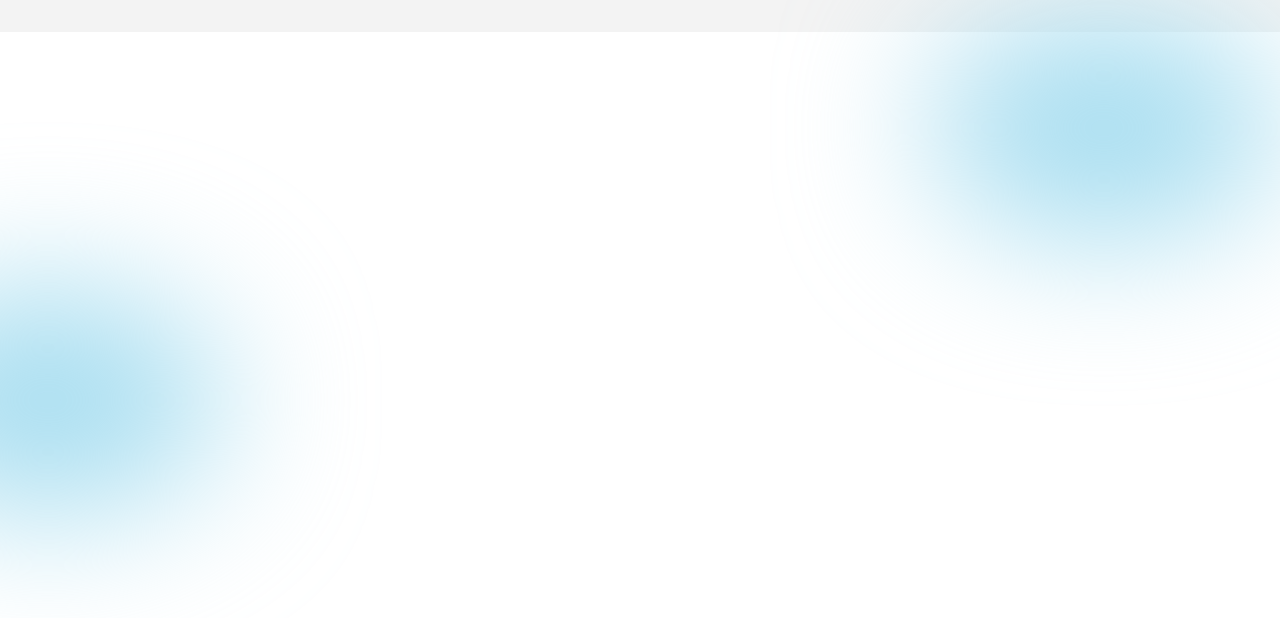
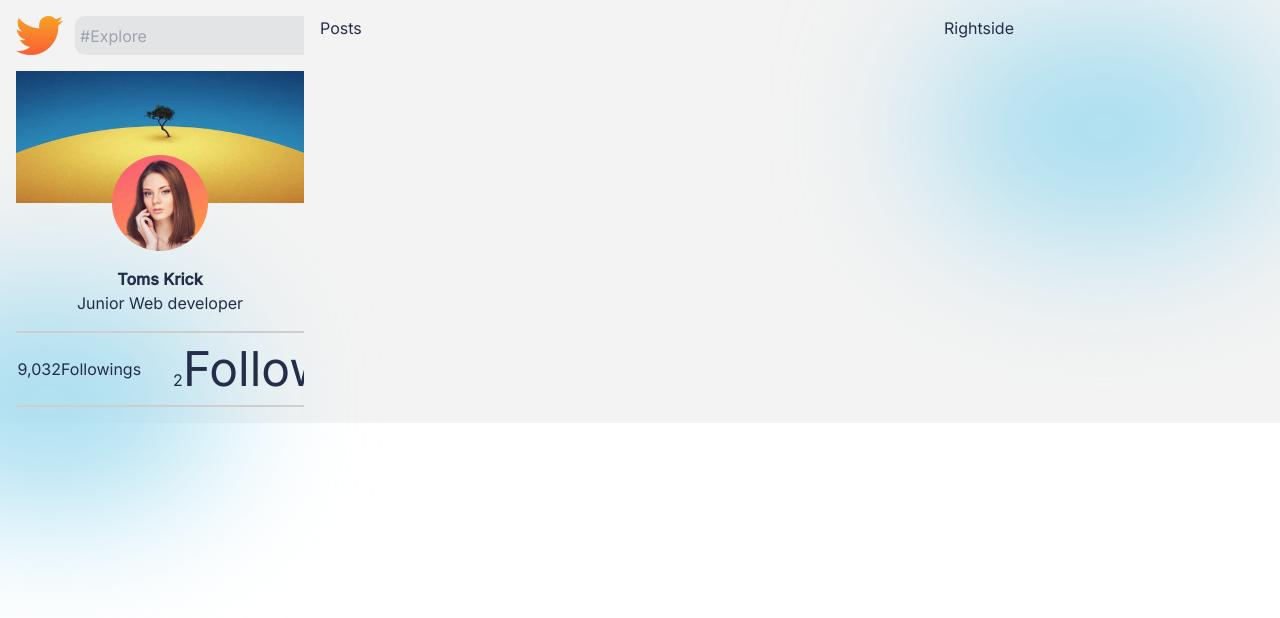
Before and after one commit to tomskrick/marchent-chat, a React (Create React App) app: page / in a window 1280 px wide. Shown: the top 618 px of the page. Built offline with nearby package versions, Linux system fonts and the light colour scheme.

Commit message:
installaed the tailwind library and daisy ui

```diff
--- a/package.json
+++ b/package.json
@@ -10,8 +10,10 @@
     "@testing-library/react": "^12.0.0",
     "@testing-library/user-event": "^13.2.1",
     "axios": "^0.27.2",
+    "daisyui": "^2.50.1",
     "react": "^17.0.2",
     "react-dom": "^17.0.2",
+    "react-icons": "^4.7.1",
     "react-router-dom": "6",
     "react-scripts": "5.0.0",
     "web-vitals": "^2.1.0"
@@ -39,5 +41,8 @@
       "last 1 firefox version",
       "last 1 safari version"
     ]
+  },
+  "devDependencies": {
+    "tailwindcss": "^3.2.6"
   }
 }
--- a/src/App.css
+++ b/src/App.css
@@ -1,3 +1,6 @@
+@tailwind base;
+@tailwind components;
+@tailwind utilities;
 :root {
   --yellow: #f5c32c;
   --orange: #fca61f;
--- a/src/App.js
+++ b/src/App.js
@@ -1,9 +1,11 @@
 import "./App.css"
+import Home from "./pages/home/Home";
 function App() {
   return (
     <div className="App">
       <div className="blur" style={{ top: '--18%', right: '0' }}>aaaa</div>
-      <div className="blur" style={{top:'36%',left:'-8rem'}}></div>
+      <div className="blur" style={{ top: '36%', left: '-8rem' }}></div>
+      <Home></Home>
     </div>
   );
 }
--- /dev/null
+++ b/src/Components/LogoSearch/LogoSearch.css
@@ -0,0 +1,31 @@
+.LogoSearch {
+    display: flex;
+    gap: 0.75rem;
+}
+
+.Search {
+    display: flex;
+    background-color: var(--inputColor);
+    border-radius: 10px;
+    padding: 5px;
+}
+
+.Search>input {
+    background-color: transparent;
+    border: none;
+    outline: none;
+}
+
+.s-icon {
+    display: flex;
+    justify-content: center;
+    align-items: center;
+    background-color: orangered;
+    border-radius: 5px;
+    padding: 4px;
+    color: white;
+}
+.s-icon:hover{
+    cursor: pointer;
+
+}
--- /dev/null
+++ b/src/Components/LogoSearch/LogoSearch.jsx
@@ -0,0 +1,19 @@
+import React from 'react';
+import './LogoSearch.css'
+import logo from '../../img/logo.png'
+import { FaSearch } from 'react-icons/fa';
+const LogoSearch = () => {
+    return (
+        <div className='LogoSearch'>
+            <img src={logo} alt="" />
+            <div className="Search">
+                <input type="text" name="" id="" placeholder='#Explore' />
+                <div className="s-icon">
+                    <FaSearch></FaSearch>
+                </div>
+            </div>
+        </div>
+    );
+};
+
+export default LogoSearch;
--- /dev/null
+++ b/src/Components/ProfileCard.jsx/ProfileCard.css
@@ -0,0 +1,58 @@
+.ProfileCard {
+    display: flex;
+    flex-direction: column;
+    position: relative;
+    gap: 1rem;
+    border-radius: 1.5rem;
+}
+
+.ProfileImages {
+    position: relative;
+    display: flex;
+    flex-direction: column;
+    align-items: center;
+    justify-content: center;
+}
+
+.ProfileImages>img:nth-of-type(1) {
+    width: 100%;
+}
+
+.ProfileImages>img:nth-of-type(2) {
+    width: 6rem;
+    border-radius: 50%;
+    position: absolute;
+    bottom: -3rem;
+    box-shadow: var(--profilShadow);
+}
+
+.ProfileName {
+    display: flex;
+    flex-direction: column;
+    align-items: center;
+    justify-content: center;
+    margin-top: 3rem;
+}
+
+.ProfileName>span:nth-of-type(1) {
+font-weight: bold;
+
+}
+.followStatus{
+    display: flex;
+    flex-direction: column;
+    align-items: center;
+    justify-content: center;
+    gap: 0.75rem;
+}
+.followStatus>hr{
+    width: 85%;
+    border: 1px solid var(--hrColor);
+}
+.followStatus>div{
+    display: flex;
+    gap: 1rem;
+    width: 80%;
+    justify-content: space-around;
+    align-items: center;
+}
--- /dev/null
+++ b/src/Components/ProfileCard.jsx/ProfileCard.jsx
@@ -0,0 +1,35 @@
+import React from 'react';
+import './ProfileCard.css'
+import cover from '../../img/cover.jpg'
+import profile from '../../img/profileImg.jpg'
+const ProfileCard = () => {
+    return (
+        <div className='ProfileCard'>
+            <div className="ProfileImages">
+                <img src={cover} alt="" />
+                <img src={profile} alt="" />
+            </div>
+            <div className="ProfileName">
+                <span>Toms Krick</span>
+                <span>Junior Web developer</span>
+            </div>
+            <div className="followStatus">
+                <hr />
+                <div>
+                    <div className="follow">
+                        <span>9,032</span>
+                        <span>Followings</span>
+                    </div>
+                    <div className='vl'></div>
+                    <div className="follow">
+                        <span>2</span>
+                        <span className='text-5xl'>Follower</span>
+                    </div>
+                </div>
+                <hr />
+            </div>
+        </div>
+    );
+};
+
+export default ProfileCard;
--- /dev/null
+++ b/src/Components/profileside/ProfileSide.css
@@ -0,0 +1,7 @@
+.Profileside{
+    display: flex;
+    flex-direction: column;
+    gap: 1rem;
+    align-items: center;
+    overflow: auto;
+}
--- /dev/null
+++ b/src/Components/profileside/Profileside.jsx
@@ -0,0 +1,14 @@
+import React from 'react';
+import LogoSearch from '../LogoSearch/LogoSearch';
+import ProfileCard from '../ProfileCard.jsx/ProfileCard';
+import './ProfileSide.css'
+const Profileside = () => {
+    return (
+        <div className='Profileside'>
+            <LogoSearch></LogoSearch>
+            <ProfileCard></ProfileCard>
+        </div>
+    );
+};
+
+export default Profileside;
--- /dev/null
+++ b/src/pages/home/Home.css
@@ -0,0 +1,6 @@
+.Home{
+    position: relative;
+    display: grid;
+    grid-template-columns: 18rem auto 20rem;
+    gap: 1rem;
+}
--- /dev/null
+++ b/src/pages/home/Home.jsx
@@ -0,0 +1,14 @@
+import React from 'react';
+import Profileside from '../../Components/profileside/Profileside';
+import './Home.css'
+const Home = () => {
+    return (
+        <div className='Home'>
+            <Profileside></Profileside>
+            <div className="postSide">Posts</div>
+            <div className="rightSide">Rightside</div>
+        </div>
+    );
+};
+
+export default Home;
--- /dev/null
+++ b/tailwind.config.js
@@ -0,0 +1,10 @@
+/** @type {import('tailwindcss').Config} */
+module.exports = {
+  content: [
+    "./src/**/*.{js,jsx,ts,tsx}",
+  ],
+  theme: {
+    extend: {},
+  },
+  plugins: [require("daisyui")],
+}
```
Also changed, not shown: 2 other files (tests, documents, lock files or other folders).
